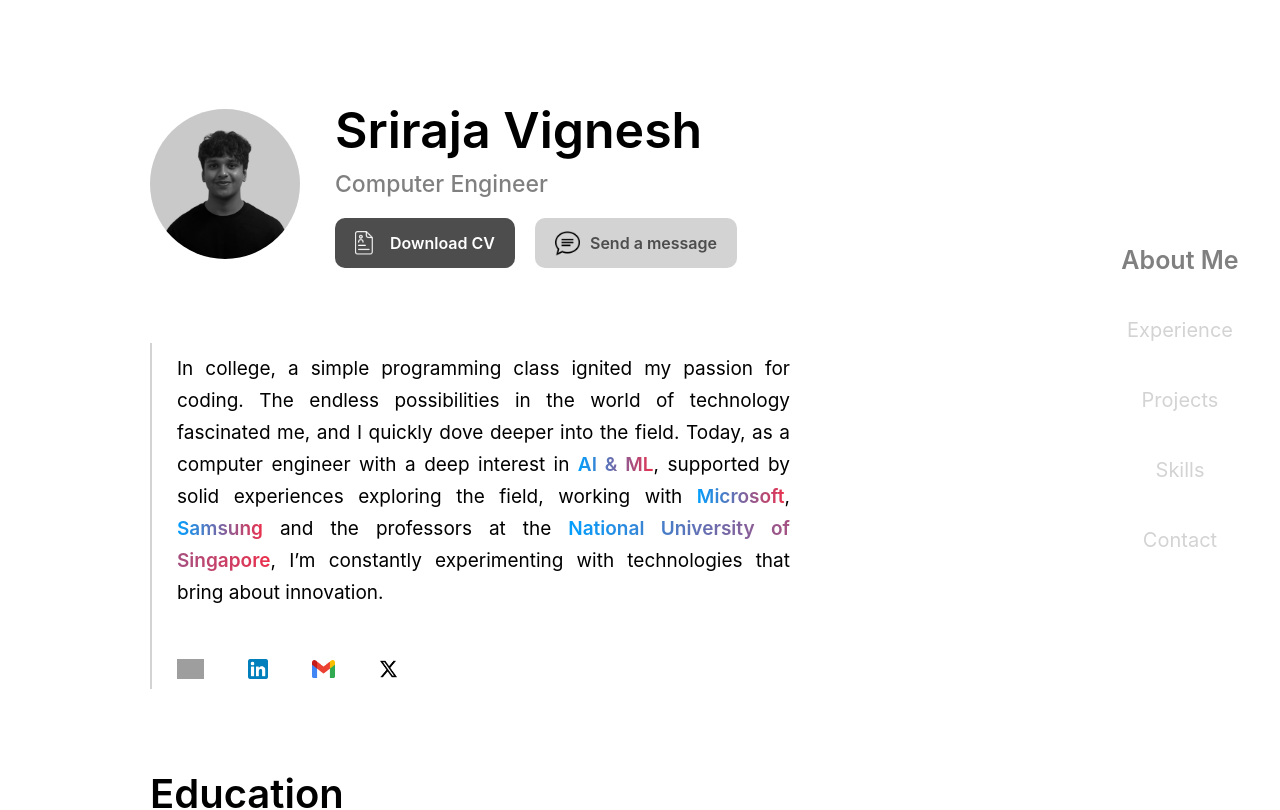
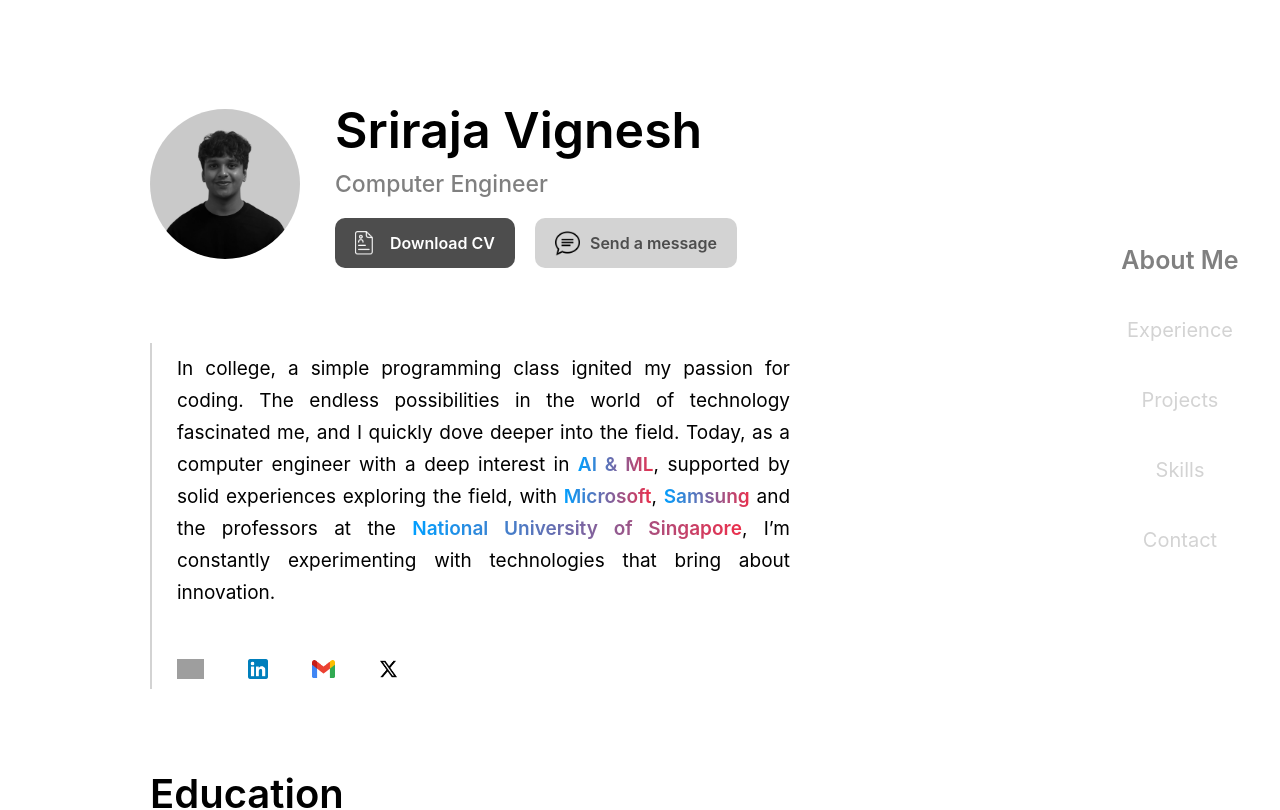
Before and after one commit to sriraja2001/portfolio, a React (Create React App) app: page / in a window 1280 px wide. Shown: the top 810 px of the page. Built offline with nearby package versions, Linux system fonts and the light colour scheme; grey boxes are pictures that could not be loaded.

Commit message:
changed the description in about section

```diff
--- a/src/sections/AboutSection/AboutSection.js
+++ b/src/sections/AboutSection/AboutSection.js
@@ -66,8 +66,7 @@ const AboutSection = () => {
             fascinated me, and I quickly dove deeper into the field. Today, as a
             computer engineer with a deep interest in{" "}
             <GradientText>AI & ML</GradientText>, supported by solid experiences
-            exploring the field, working with{" "}
-            <GradientText>Microsoft</GradientText>,{" "}
+            exploring the field, with <GradientText>Microsoft</GradientText>,{" "}
             <GradientText>Samsung</GradientText> and the professors at the{" "}
             <GradientText>National University of Singapore</GradientText>, I’m
             constantly experimenting with technologies that bring about
```
Also changed, not shown: 7 other files (tests, documents, lock files or other folders).
